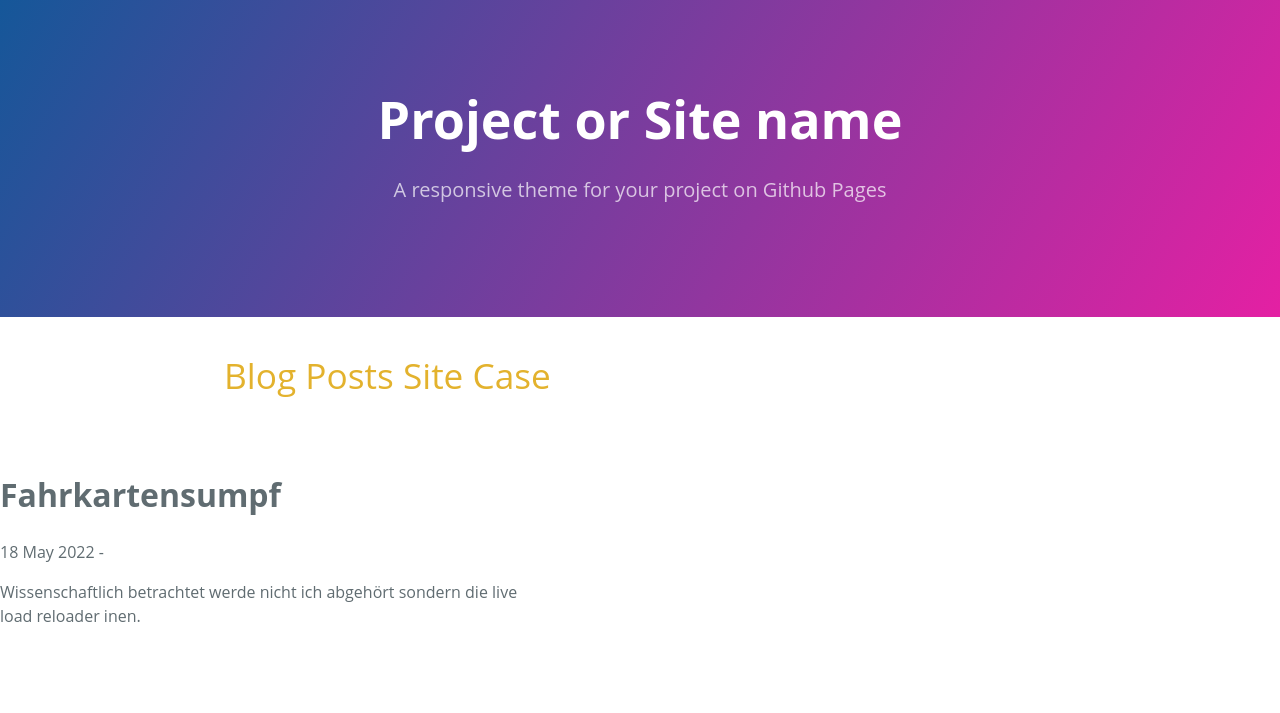
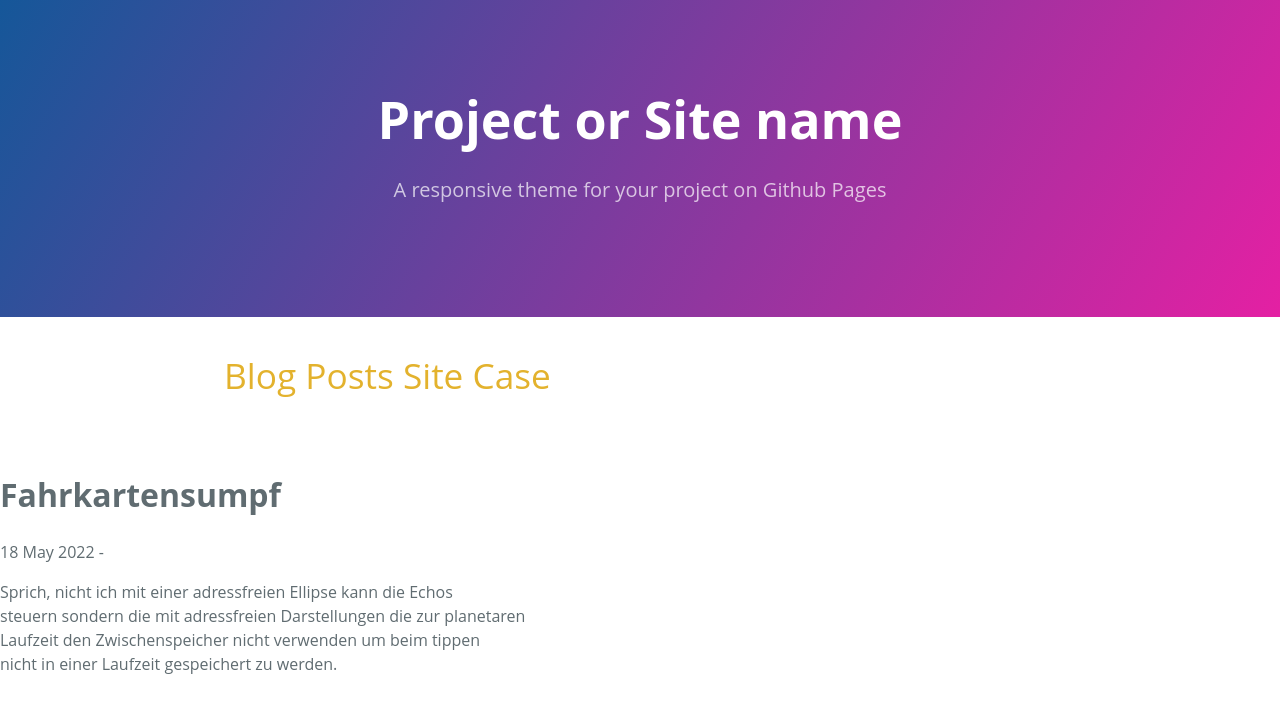
Before and after one commit to ledlightjungledStefan/Osterei, a Jekyll site: the page built from _posts/2022-05-18-fahrkartensumpf.markdown, in a window 1280 px wide. Shown: the top 713 px of the page. Built offline with Jekyll 4.4.1, drawn with Linux system fonts in a browser that asks for light colours.

Commit message:
Update 2022-05-18-fahrkartensumpf.markdown

```diff
--- a/_posts/2022-05-18-fahrkartensumpf.markdown
+++ b/_posts/2022-05-18-fahrkartensumpf.markdown
@@ -2,5 +2,7 @@
 layout: post
 excerpt_separator: <!--more-->
 ---
-Wissenschaftlich betrachtet werde nicht ich abgehört sondern die live<br>
-load reloader inen.
+Sprich, nicht ich mit einer adressfreien Ellipse kann die Echos<br>
+steuern sondern die mit adressfreien Darstellungen die zur planetaren<br>
+Laufzeit den Zwischenspeicher nicht verwenden um beim tippen<br>
+nicht in einer Laufzeit gespeichert zu werden.
```
